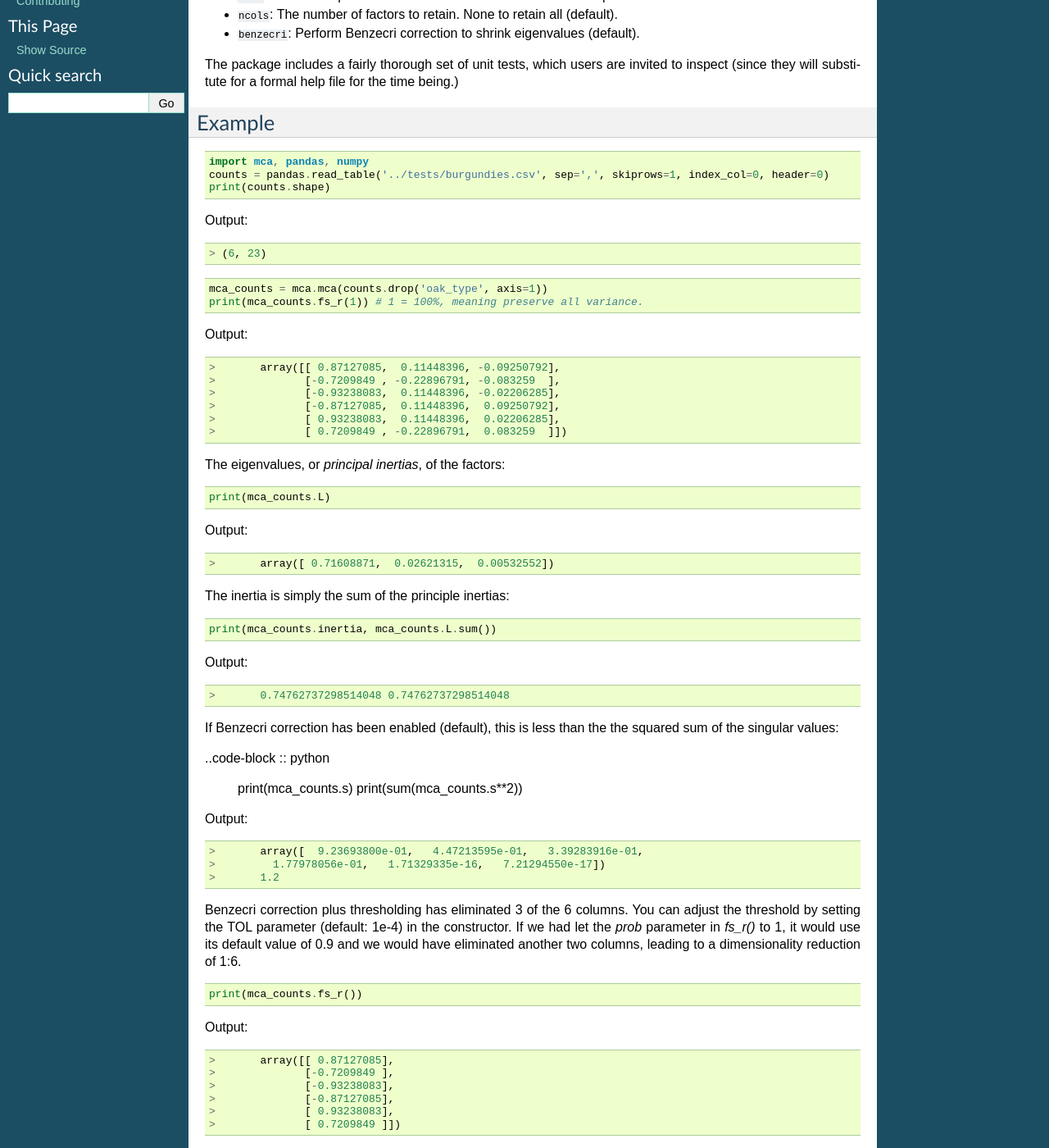
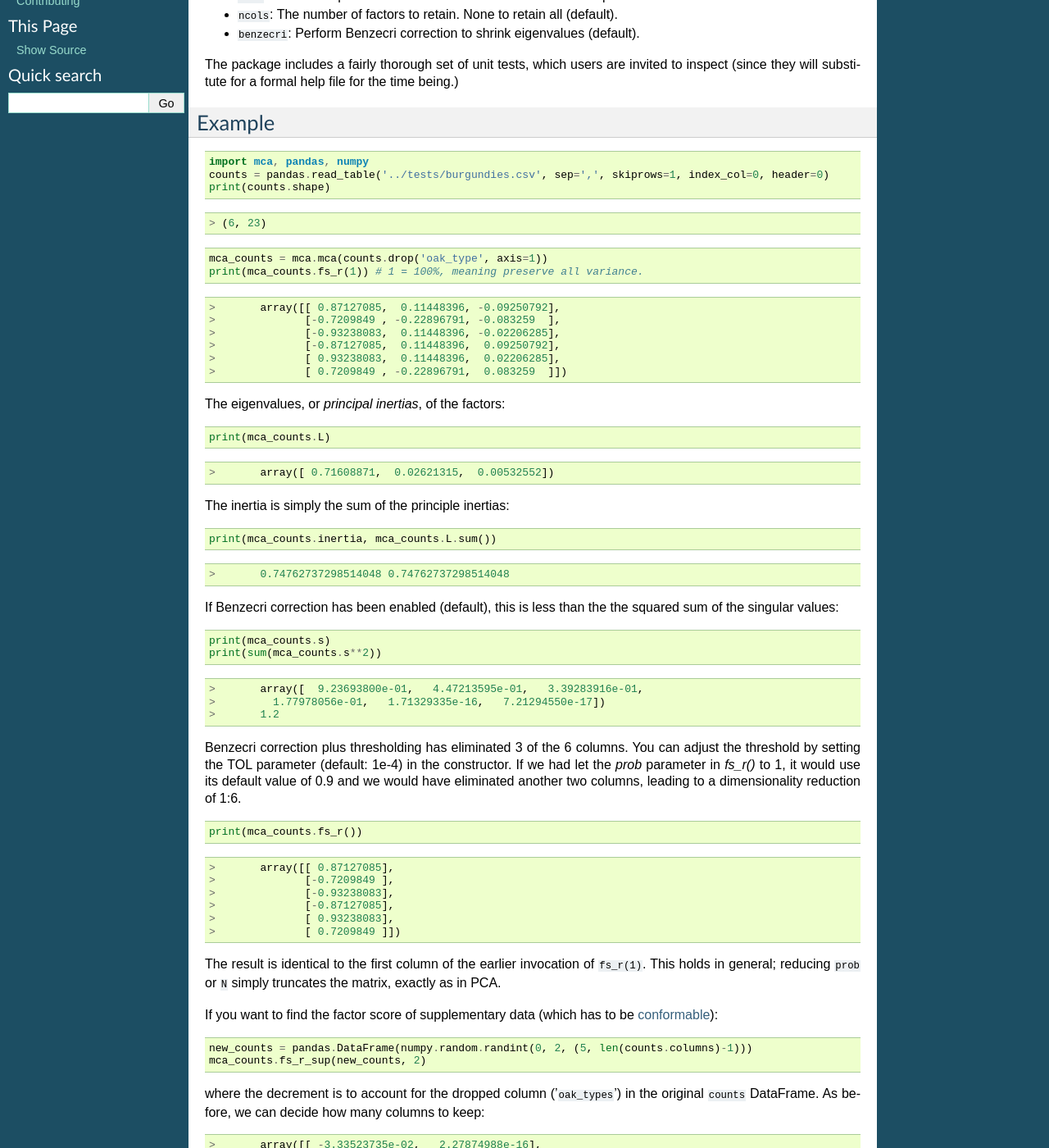
Before and after one commit to esafak/mca, a Sphinx documentation site: the page built from docs/usage.rst, in a window 1280 px wide and 1400 px high, scrolled down 203 px. Shown: the whole window at 82% size. Built offline with Sphinx 7.4.7, drawn with Linux system fonts in a browser that asks for light colours; the version number is read from the project's files by our own code.

Commit message:
Update usage.rst

```diff
--- a/docs/usage.rst
+++ b/docs/usage.rst
@@ -24,7 +24,7 @@ Example
 	counts = pandas.read_table('../tests/burgundies.csv', sep=',', skiprows=1, index_col=0, header=0)
 	print(counts.shape)
 
-Output::
+::
 
 > (6, 23)
 
@@ -33,7 +33,7 @@ Output::
 	mca_counts = mca.mca(counts.drop('oak_type', axis=1))
 	print(mca_counts.fs_r(1)) # 1 = 100%, meaning preserve all variance.
 
-Output::
+::
 
 >	array([[ 0.87127085,  0.11448396, -0.09250792],
 >	       [-0.7209849 , -0.22896791, -0.083259  ],
@@ -48,7 +48,7 @@ The eigenvalues, or *principal inertias*, of the factors:
 
 	print(mca_counts.L)
 
-Output::
+::
 
 >	array([ 0.71608871,  0.02621315,  0.00532552])
 
@@ -58,18 +58,18 @@ The inertia is simply the sum of the principle inertias:
 
 	print(mca_counts.inertia, mca_counts.L.sum())
 
-Output::
+::
 
 >	0.74762737298514048 0.74762737298514048
 
 If Benzecri correction has been enabled (default), this is less than the the squared sum of the singular values:
 
-..code-block :: python
+.. code-block :: python
 
 	print(mca_counts.s)
 	print(sum(mca_counts.s**2))
 
-Output::
+::
 
 >	array([  9.23693800e-01,   4.47213595e-01,   3.39283916e-01,
 >         1.77978056e-01,   1.71329335e-16,   7.21294550e-17])
@@ -81,7 +81,7 @@ Benzecri correction plus thresholding has eliminated 3 of the 6 columns. You can
 
 	print(mca_counts.fs_r())
 
-Output::
+::
 
 >	array([[ 0.87127085],
 >	       [-0.7209849 ],
@@ -101,7 +101,7 @@ If you want to find the factor score of supplementary data (which has to be `con
 
 where the decrement is to account for the dropped column ('``oak_types``') in the original ``counts`` DataFrame. As before, we can decide how many columns to keep:
 
-Output::
+::
 
 >	array([[ -3.33523735e-02,   2.27874988e-16],
 >	       [  3.13116890e-01,  -1.12938488e-01],
```
